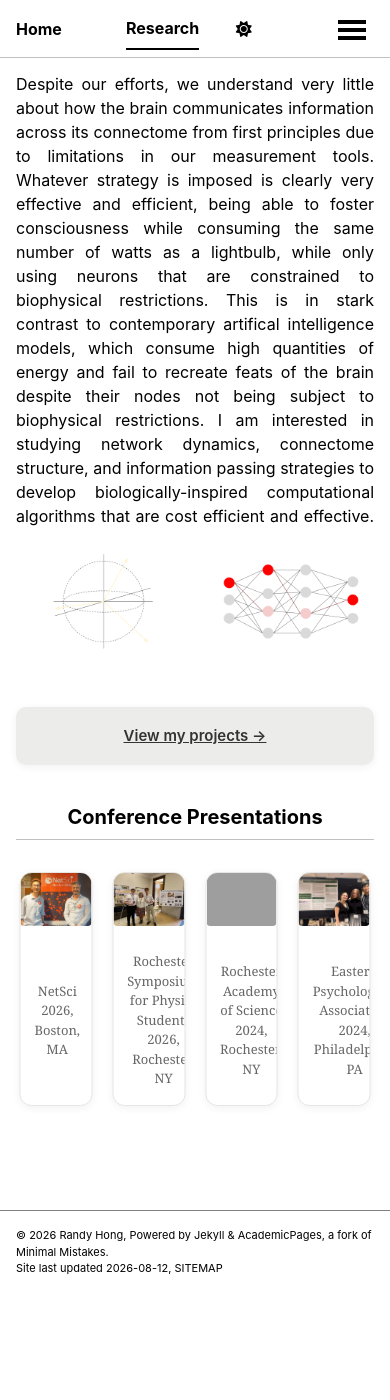
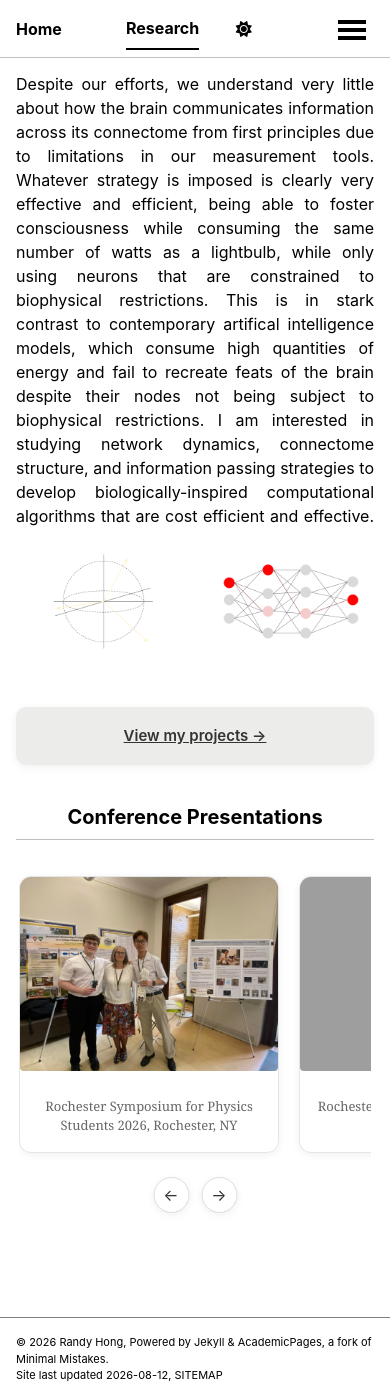
Before and after one commit to randyhongg/randyhongg.github.io, a Jekyll site: the page built from _pages/research.md, in a window 390 px wide and 1400 px high, scrolled down 692 px. Built offline with Jekyll 4.4.1, drawn with Linux system fonts in a browser that asks for light colours; a style sheet for code colours, icons or effects is not loaded; before the commit the page ends 1985 px from its top, so only the background shows below that; some of the changed lines change nothing that is shown; grey boxes are pictures that could not be loaded.

Commit message:
Update research.md

```diff
--- a/_pages/research.md
+++ b/_pages/research.md
@@ -62,6 +62,132 @@ author_profile: false
   box-shadow: 0 6px 16px rgba(0, 0, 0, 0.08);
   transform: translateY(-2px);
 }
+.photo-slider-wrap {
+  width: 90vw;
+  max-width: 1200px;
+  position: relative;
+  left: 50%;
+  transform: translateX(-50%);
+  margin: 32px 0;
+}
+.photo-slider {
+  display: flex;
+  overflow-x: auto;
+  scroll-snap-type: x mandatory;
+  gap: 20px;
+  padding: 4px 4px 16px;
+  scrollbar-width: none;
+}
+.photo-slider::-webkit-scrollbar {
+  display: none;
+}
+.photo-slider figure {
+  flex: 0 0 auto;
+  width: 320px;
+  scroll-snap-align: start;
+  margin: 0;
+  border: 1px solid #e5e5e5;
+  border-radius: 12px;
+  overflow: hidden;
+  box-shadow: 0 2px 8px rgba(0, 0, 0, 0.06);
+  background-color: #fff;
+  cursor: pointer;
+  transition: box-shadow 0.2s ease, transform 0.2s ease;
+}
+.photo-slider figure:hover {
+  box-shadow: 0 6px 16px rgba(0, 0, 0, 0.12);
+  transform: translateY(-2px);
+}
+.photo-slider img {
+  width: 100%;
+  aspect-ratio: 4 / 3;
+  object-fit: cover;
+  display: block;
+  transition: transform 0.3s ease;
+}
+.photo-slider figure:hover img {
+  transform: scale(1.04);
+}
+.photo-slider figcaption {
+  padding: 10px 14px;
+  font-size: 13px;
+  color: #666;
+  text-align: center;
+}
+.photo-slider-nav {
+  display: flex;
+  justify-content: center;
+  gap: 12px;
+  margin-top: 8px;
+}
+.photo-slider-nav button {
+  width: 36px;
+  height: 36px;
+  border-radius: 50%;
+  border: 1px solid #ddd;
+  background: #fff;
+  color: #333;
+  font-size: 16px;
+  cursor: pointer;
+  box-shadow: 0 2px 8px rgba(0, 0, 0, 0.06);
+  transition: box-shadow 0.2s ease, transform 0.2s ease;
+}
+.photo-slider-nav button:hover {
+  box-shadow: 0 6px 16px rgba(0, 0, 0, 0.1);
+  transform: translateY(-2px);
+}
+.photo-lightbox {
+  display: none;
+  position: fixed;
+  inset: 0;
+  background: rgba(0, 0, 0, 0.82);
+  z-index: 1000;
+  align-items: center;
+  justify-content: center;
+  padding: 32px;
+  cursor: zoom-out;
+}
+.photo-lightbox.open {
+  display: flex;
+}
+.photo-lightbox-content {
+  max-width: 90vw;
+  max-height: 90vh;
+  text-align: center;
+  cursor: default;
+}
+.photo-lightbox-content img {
+  max-width: 100%;
+  max-height: 80vh;
+  border-radius: 8px;
+  display: block;
+  margin: 0 auto;
+}
+.photo-lightbox-caption {
+  color: #eee;
+  font-size: 14px;
+  margin-top: 14px;
+}
+.photo-lightbox-close {
+  position: absolute;
+  top: 20px;
+  right: 28px;
+  color: #fff;
+  font-size: 28px;
+  background: none;
+  border: none;
+  cursor: pointer;
+  line-height: 1;
+}
+.section-title {
+  text-align: center;
+  margin-bottom: 1.5rem;
+}
+@media (max-width: 700px) {
+  .photo-slider figure {
+    width: 260px;
+  }
+}
 </style>
 
 <div class="research-unit" style="margin-top: 24px;">
@@ -101,51 +227,10 @@ Despite our efforts, we understand very little about how the brain communicates
 <a class="cta-button" href="/projects/">View my projects →</a>
 
 ## Conference Presentations
-{: style="text-align: center;"}
+{: .section-title}
 
-<style>
-.conference-photos-wide {
-  width: 90vw;
-  max-width: 900px;
-  position: relative;
-  left: 50%;
-  transform: translateX(-50%);
-  margin: 32px 0;
-}
-.conference-photos-wide .photo-grid {
-  display: grid;
-  grid-template-columns: repeat(2, 1fr);
-  gap: 20px;
-}
-.conference-photos-wide figure {
-  margin: 0;
-  border: 1px solid #e5e5e5;
-  border-radius: 12px;
-  overflow: hidden;
-  box-shadow: 0 2px 8px rgba(0, 0, 0, 0.06);
-  background-color: #fff;
-}
-.conference-photos-wide img {
-  width: 100%;
-  aspect-ratio: 4 / 3;
-  object-fit: cover;
-  display: block;
-}
-.conference-photos-wide figcaption {
-  padding: 10px 14px;
-  font-size: 13px;
-  color: #666;
-  text-align: center;
-}
-@media (max-width: 700px) {
-  .conference-photos-wide .photo-grid {
-    grid-template-columns: repeat(4, 1fr);
-  }
-}
-</style>
-
-<div class="conference-photos-wide">
-  <div class="photo-grid">
+<div class="photo-slider-wrap">
+  <div class="photo-slider" id="conferenceSlider">
     <figure>
       <img src="../images/netsci2026.jpg" alt="NetSci 2026">
       <figcaption>NetSci 2026, Boston, MA</figcaption>
@@ -163,4 +248,93 @@ Despite our efforts, we understand very little about how the brain communicates
       <figcaption>Eastern Psychological Association 2024, Philadelphia, PA</figcaption>
     </figure>
   </div>
+  <div class="photo-slider-nav">
+    <button id="conferenceSliderPrev" aria-label="Previous photo">←</button>
+    <button id="conferenceSliderNext" aria-label="Next photo">→</button>
+  </div>
 </div>
+
+<div class="photo-lightbox" id="conferenceLightbox">
+  <button class="photo-lightbox-close" id="conferenceLightboxClose" aria-label="Close">&times;</button>
+  <div class="photo-lightbox-content">
+    <img id="conferenceLightboxImg" src="" alt="">
+    <p class="photo-lightbox-caption" id="conferenceLightboxCaption"></p>
+  </div>
+</div>
+
+<script>
+(function() {
+  const slider = document.getElementById('conferenceSlider');
+  const prevBtn = document.getElementById('conferenceSliderPrev');
+  const nextBtn = document.getElementById('conferenceSliderNext');
+  const lightbox = document.getElementById('conferenceLightbox');
+  const lightboxImg = document.getElementById('conferenceLightboxImg');
+  const lightboxCaption = document.getElementById('conferenceLightboxCaption');
+  const lightboxClose = document.getElementById('conferenceLightboxClose');
+  if (!slider) return;
+
+  const card = slider.querySelector('figure');
+  if (!card) return;
+  const gap = 20;
+  let autoTimer;
+  let suppressClick = false;
+
+  function cardStep() {
+    return card.getBoundingClientRect().width + gap;
+  }
+
+  function scrollByCard(direction) {
+    slider.scrollBy({ left: direction * cardStep(), behavior: 'smooth' });
+  }
+
+  function advance() {
+    const atEnd = slider.scrollLeft + slider.clientWidth >= slider.scrollWidth - 5;
+    if (atEnd) {
+      slider.scrollTo({ left: 0, behavior: 'smooth' });
+    } else {
+      scrollByCard(1);
+    }
+  }
+
+  function startAuto() {
+    stopAuto();
+    autoTimer = setInterval(advance, 3000);
+  }
+  function stopAuto() {
+    clearInterval(autoTimer);
+  }
+
+  prevBtn.addEventListener('click', () => { scrollByCard(-1); stopAuto(); startAuto(); });
+  nextBtn.addEventListener('click', () => { scrollByCard(1); stopAuto(); startAuto(); });
+
+  slider.addEventListener('mouseenter', stopAuto);
+  slider.addEventListener('mouseleave', startAuto);
+  slider.addEventListener('touchstart', stopAuto, { passive: true });
+  slider.addEventListener('touchend', startAuto);
+
+  slider.querySelectorAll('figure').forEach((figure) => {
+    figure.addEventListener('click', () => {
+      const img = figure.querySelector('img');
+      const caption = figure.querySelector('figcaption');
+      lightboxImg.src = img.src;
+      lightboxImg.alt = img.alt;
+      lightboxCaption.textContent = caption ? caption.textContent : '';
+      lightbox.classList.add('open');
+    });
+  });
+
+  function closeLightbox() {
+    lightbox.classList.remove('open');
+  }
+
+  lightboxClose.addEventListener('click', closeLightbox);
+  lightbox.addEventListener('click', (e) => {
+    if (e.target === lightbox) closeLightbox();
+  });
+  document.addEventListener('keydown', (e) => {
+    if (e.key === 'Escape') closeLightbox();
+  });
+
+  startAuto();
+})();
+</script>
```
